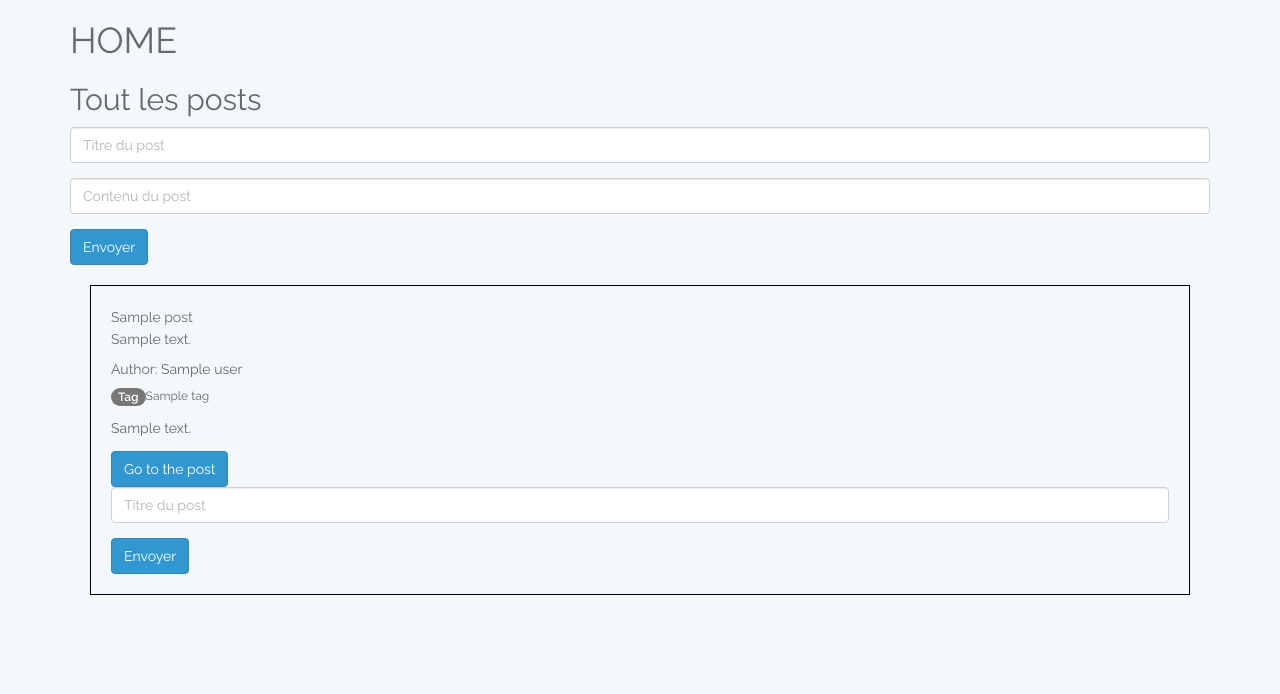
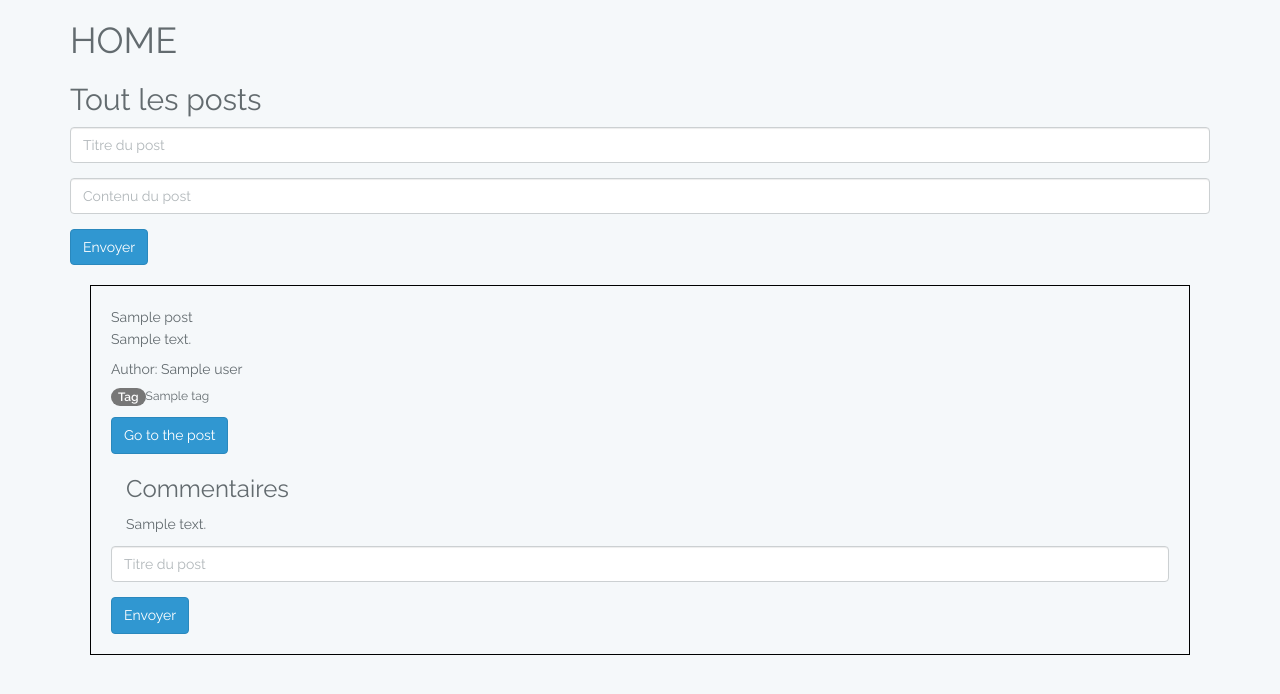
Before and after one commit to benads/laravel-training, a Laravel app: template resources/views/home.blade.php in a window 1280 px wide. Shown: the part 74-768 px from the top of the page. Run offline with Laravel 8, Linux system fonts and the light colour scheme; the template is opened without the code that fills it: most values are stand-ins (such as "Sample title", 1, 10 or a date in 2020); data that the repository does not hold is empty; settings files or empty folders that the repository lacks are supplied.

Commit message:
feat(comments) display comment with bootstrap

```diff
--- a/resources/views/home.blade.php
+++ b/resources/views/home.blade.php
@@ -20,12 +20,17 @@
             <h6><span class="badge badge-secondary">Tag</span>{{$tag->name}} </h6>
             @endif
             @endforeach
-            @if ($post->comments)
-            @foreach ($post->comments as $comment)
-            <p> {{ $comment->comment }}</p>
-            @endforeach
+            <a href={{route('post.show', ['id'=>$post->id]) }} class="btn btn-primary">Go to the post</a>
+            @if ($post->comments && $post->comments->count() > 0)
+            <div class="container">
+                <h3>Commentaires</h3>
+                @foreach ($post->comments as $comment)
+                <p class="card_text"> {{ $comment->comment }}</p>
+                @endforeach
+            </div>
+            @else
+
             @endif
-            <a href={{route('post.show', ['id'=>$post->id]) }} class="btn btn-primary">Go to the post</a>
             @include('comment.create', ['id' => $post->id])
         </div>
     </div>
```
